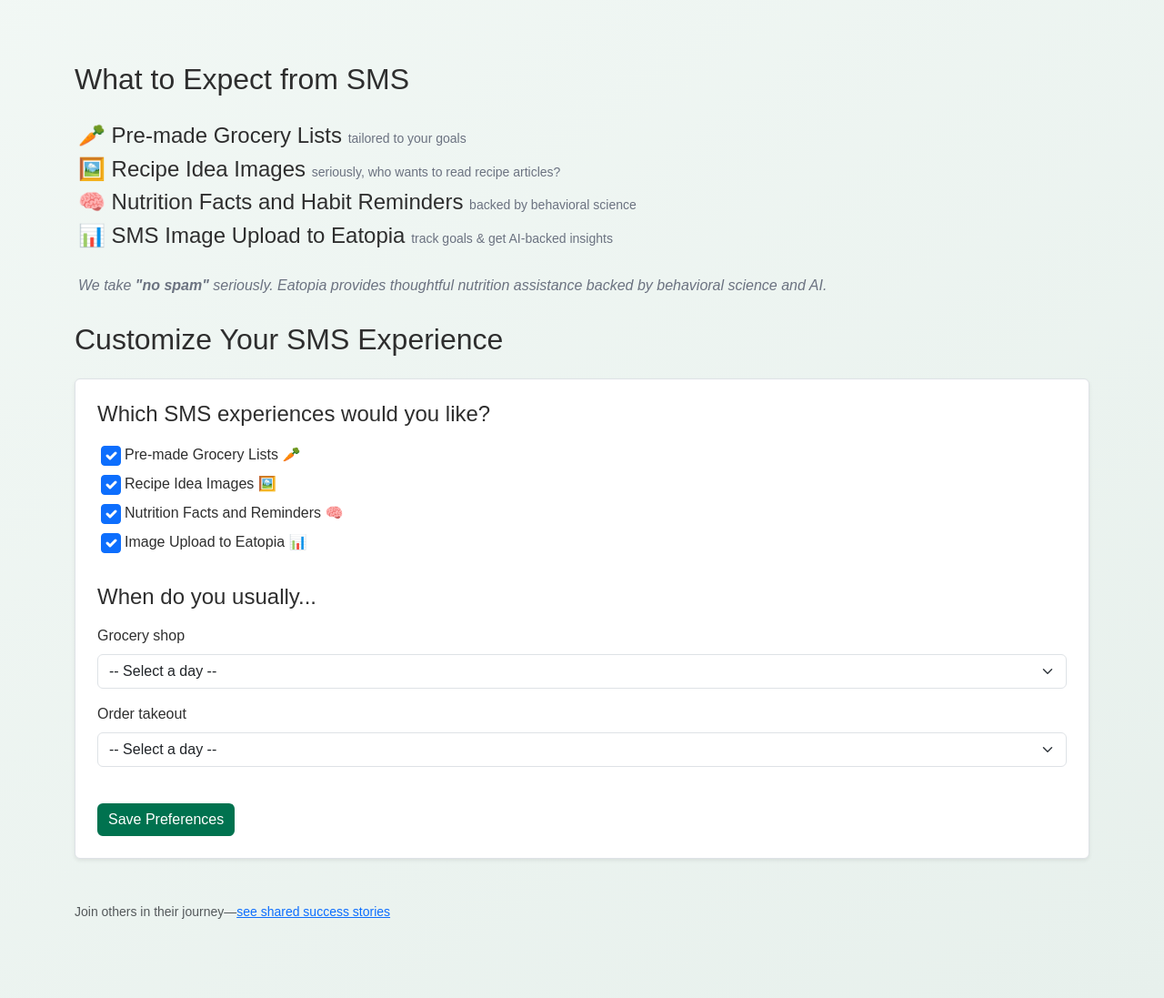
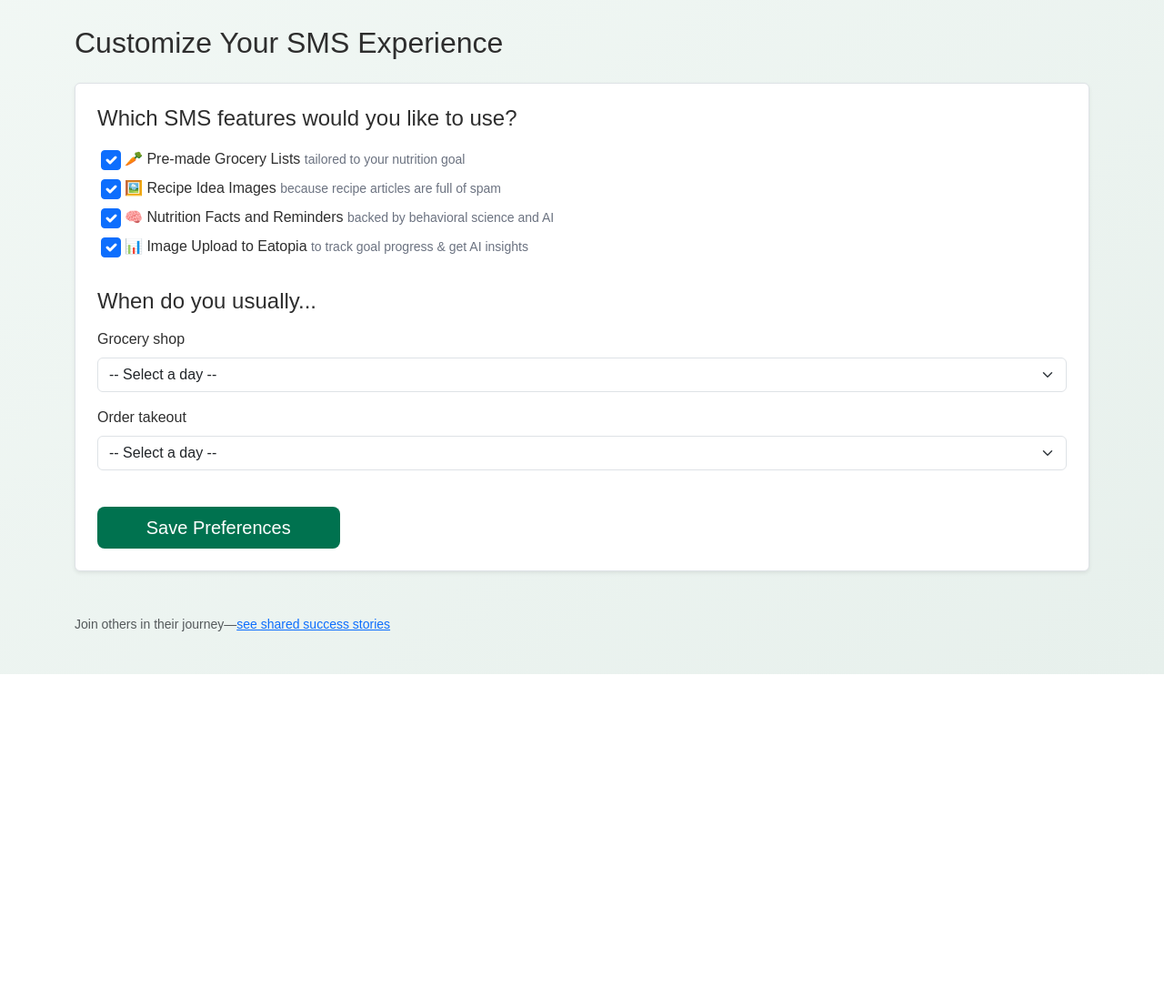
Before and after one commit to jdonohue44/Eatopia, a Flask app: page /sms-setup in a window 1280 px wide. Shown: the part 138-1235 px from the top of the page at 91% size. After the commit the page ends 879 px from the top, so only its background shows below. Run offline with Flask 3, Linux system fonts and the light colour scheme.

Commit message:
Minor formatting improvements to buttons and SMS setup form

```diff
--- a/templates/community.html
+++ b/templates/community.html
@@ -11,6 +11,7 @@
 </head>
 <body>
     <header>
+        <a href="{{ url_for('landing_page') }}" style="text-decoration: none; color: inherit;">
             <h1>
               <img src="{{ url_for('static', filename='eatopia.png') }}"
               alt="Eatopia Logo"
@@ -18,6 +19,7 @@
               style="vertical-align: middle; margin-right: 8px; background-color: white; border-radius: 6px; padding: 2px;">
               Eatopia
             </h1>
+          </a>
         <nav>
             <a href="{{ url_for('landing_page') }}" class="text-white mx-2">Home</a>
             <a href="{{ url_for('sms_setup') }}" class="text-white mx-2">SMS Setup</a>
@@ -26,7 +28,7 @@
         </nav>
     </header>
 
-    <main>
+    <main class="container my-2">
         <!-- <section class="community-posts">
             <h2>Community Success Stories & Tips</h2>
             <ul>
@@ -73,7 +75,7 @@
             <form action="/post-community" method="post">
                 <input type="text" name="title" placeholder="Post Title" required>
                 <textarea name="content" placeholder="Share your journey..." required></textarea>
-                <button type="submit">Post</button>
+                <button type="submit" class="w-25 btn btn-success btn-lg">Post</button>
             </form>
         </section>
     </main>
--- a/templates/meal_tracking.html
+++ b/templates/meal_tracking.html
@@ -11,6 +11,7 @@
 </head>
 <body>
     <header>
+      <a href="{{ url_for('landing_page') }}" style="text-decoration: none; color: inherit;">
         <h1>
           <img src="{{ url_for('static', filename='eatopia.png') }}"
           alt="Eatopia Logo"
@@ -18,6 +19,7 @@
           style="vertical-align: middle; margin-right: 8px; background-color: white; border-radius: 6px; padding: 2px;">
           Eatopia
         </h1>
+      </a>
         <nav>
             <a href="{{ url_for('landing_page') }}" class="text-white mx-2">Home</a>
             <a href="{{ url_for('sms_setup') }}" class="text-white mx-2">SMS Setup</a>
@@ -26,7 +28,7 @@
         </nav>
     </header>
 
-    <main class="container my-4" style="margin-top: 0px !important;">
+    <main class="container my-2">
 
       <section class="text-center mb-4">
         <div class="d-flex justify-content-center">
@@ -208,7 +210,7 @@
 
         <section class="request-review my-4">
             <form action="/request-review" method="post">
-                <button type="submit" class="btn btn-success">Request AI Review</button>
+                <button type="submit" class="w-25 btn btn-success btn-lg">Request AI Review</button>
             </form>
         </section>
 
--- a/templates/sms_setup.html
+++ b/templates/sms_setup.html
@@ -11,13 +11,15 @@
 </head>
 <body>
     <header>
-        <h1>
+        <a href="{{ url_for('landing_page') }}" style="text-decoration: none; color: inherit;">
+          <h1>
             <img src="{{ url_for('static', filename='eatopia.png') }}"
             alt="Eatopia Logo"
             width="36" height="36"
             style="vertical-align: middle; margin-right: 8px; background-color: white; border-radius: 6px; padding: 2px;">
             Eatopia
-        </h1>
+          </h1>
+        </a>
         <nav>
             <a href="{{ url_for('landing_page') }}" class="text-white mx-2">Home</a>
             <a href="{{ url_for('sms_setup') }}" class="text-white mx-2">SMS Setup</a>
@@ -26,8 +28,9 @@
         </nav>
     </header>
 
-    <main class="container my-5">
-        <section class="example-messages mb-4">
+    <main class="container my-2">
+
+        <!-- <section class="example-messages mb-4">
             <h2 class="text-2xl font-bold mb-4 text-gray-800">What to Expect from SMS</h2>
             <ul class="space-y-4" style="list-style: none; padding: 4px; margin-bottom: 2px;">
               <li>
@@ -59,29 +62,29 @@
             <div class="mt-2 border-t pt-2 text-sm text-gray-700" style="font-style: italic; color: #6B7280; padding: 4px;">
               We take <strong>"no spam"</strong> seriously. Eatopia provides thoughtful nutrition assistance backed by behavioral science and AI.
             </div>
-          </section>
+          </section>                   -->
 
         <section class="setup mb-5">
             <h2 class="mb-4">Customize Your SMS Experience</h2>
             <form class="p-4 border rounded bg-white shadow-sm" action="/save-sms-preferences" method="post">
                 <!-- Message Type Selection -->
                 <fieldset class="mb-4">
-                    <legend class="h4 mb-3">Which SMS experiences would you like?</legend>
+                    <legend class="h4 mb-3">Which SMS features would you like to use?</legend>
                     <div class="form-check" style="margin: 4px;">
                         <input class="form-check-input" type="checkbox" name="grocery_lists" id="grocery_lists" checked>
-                        <label class="form-check-label" style="margin:2px" for="grocery_lists">Pre-made Grocery Lists 🥕</label>
+                        <label class="form-check-label" style="margin:2px" for="grocery_lists">🥕 Pre-made Grocery Lists <span style="font-size: 0.875rem; color: #6B7280; font-weight: normal;">tailored to your nutrition goal</span></label>
                     </div>
                     <div class="form-check" style="margin: 4px;">
                         <input class="form-check-input" type="checkbox" name="recipe_ideas" id="recipe_ideas" checked>
-                        <label class="form-check-label" style="margin:2px" for="recipe_ideas">Recipe Idea Images 🖼️</label>
+                        <label class="form-check-label" style="margin:2px" for="recipe_ideas">🖼️ Recipe Idea Images <span style="font-size: 0.875rem; color: #6B7280; font-weight: normal;">because recipe articles are full of spam</span></label>
                     </div>
                     <div class="form-check" style="margin: 4px;">
                         <input class="form-check-input" type="checkbox" name="facts_and_reminders" id="facts_and_reminders" checked>
-                        <label class="form-check-label" style="margin:2px" for="facts_and_reminders">Nutrition Facts and Reminders 🧠</label>
+                        <label class="form-check-label" style="margin:2px" for="facts_and_reminders">🧠 Nutrition Facts and Reminders <span style="font-size: 0.875rem; color: #6B7280; font-weight: normal;">backed by behavioral science and AI</span></label>
                     </div>
                     <div class="form-check" style="margin: 4px;">
                         <input class="form-check-input" type="checkbox" name="image_upload" id="image_upload" checked>
-                        <label class="form-check-label" style="margin:2px" for="image_upload">Image Upload to Eatopia 📊</label>
+                        <label class="form-check-label" style="margin:2px" for="image_upload">📊 Image Upload to Eatopia <span style="font-size: 0.875rem; color: #6B7280; font-weight: normal;">to track goal progress & get AI insights</span></label>
                     </div>
                 </fieldset>
 
@@ -116,7 +119,7 @@
                     </div>
                 </fieldset>
 
-                <button type="submit" class="btn btn-success">Save Preferences</button>
+                <button type="submit" class="w-25 btn btn-success btn-lg">Save Preferences</button>
             </form>
         </section>
 
```
Also changed, not shown: templates/index.html (+5 -3 lines), 1 other file. Lines whose indentation alone changed are shown as unchanged.
